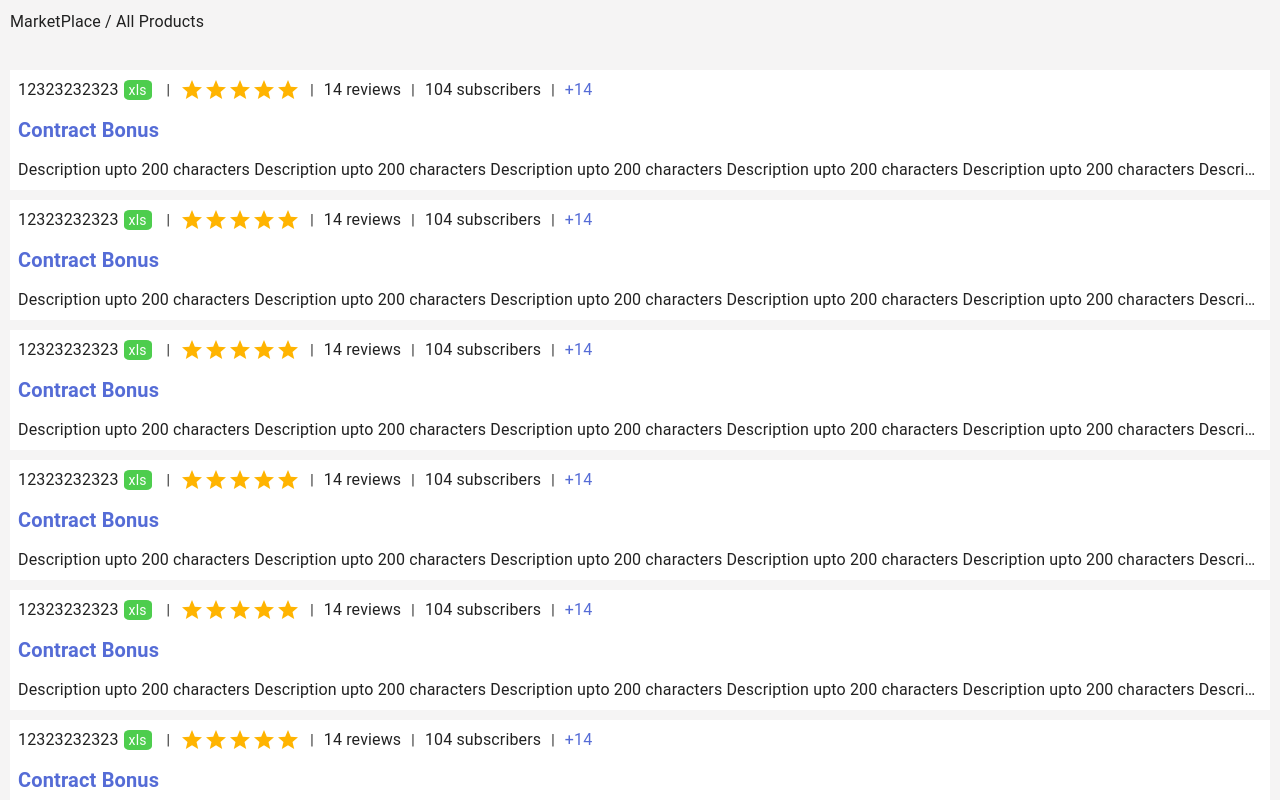
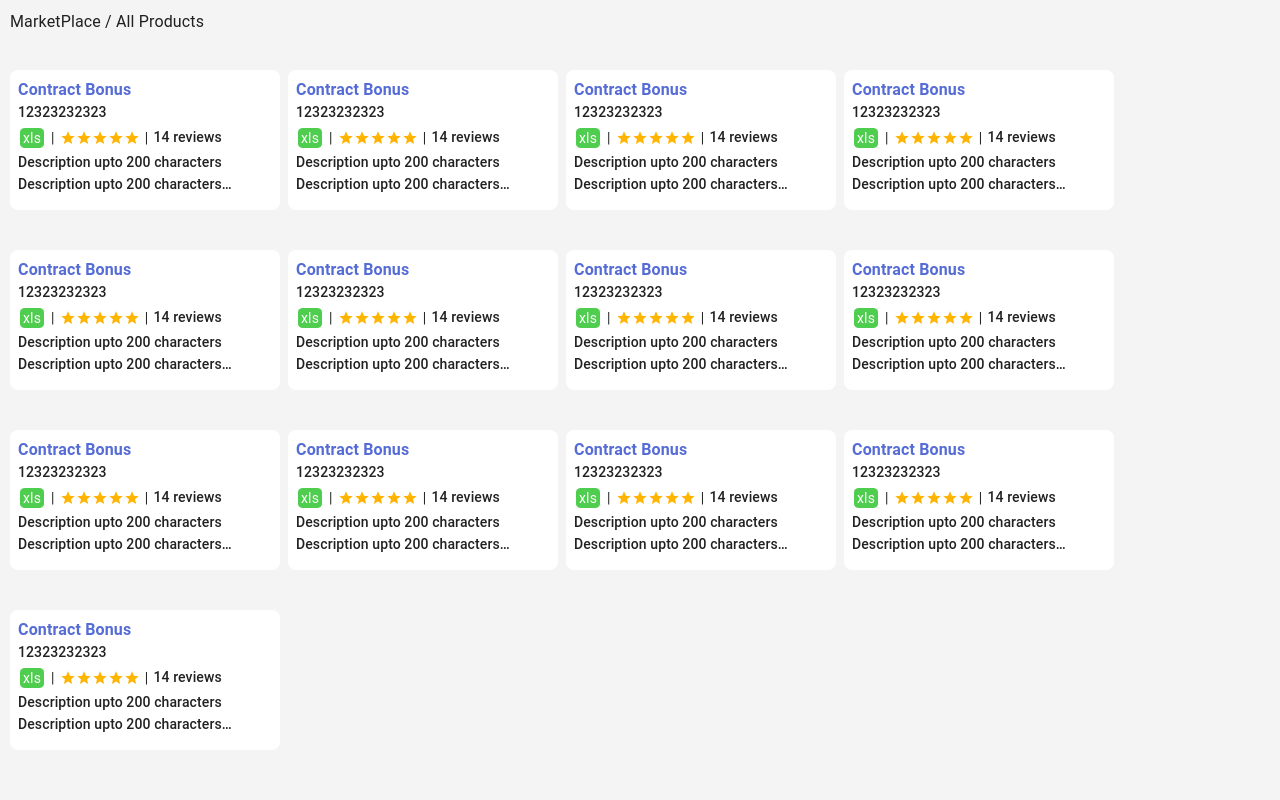
Before and after one commit to hsit18/marketplace-ui, a React (Create React App) app: page / in a window 1280 px wide. Built offline with nearby package versions, Linux system fonts and the light colour scheme.

Commit message:
product card added

```diff
--- a/src/ProductCard/index.js
+++ b/src/MarketPlace/ProductCard/index.js
@@ -1,45 +1,35 @@
 import React from 'react';
 import Typography from '@material-ui/core/Typography';
 import Rating from '@material-ui/lab/Rating';
+import '../index.css';
 
-const ProductList = () => {
+const ProductCard = () => {
     return (
         <div className="product-card">
-            <div className="product-card-subtitle">
-                <Typography variant="body1">
+            <div className="product-card-title">
+                <Typography variant="body1" component="h3" color="primary" style={{ fontWeight: 'bold' }}>
+                    Contract Bonus
+                </Typography>
+                <Typography variant="subtitle2">
                     12323232323
                 </Typography>
+            </div>
+            <div className="product-card-subtitle">
                 <span className="badge">xls</span>
                 <span className="pipe">|</span>
-                <Rating name="read-only" value={5} readOnly />
+                <Rating name="read-only" value={5} readOnly size="small" />
                 <span className="pipe">|</span>
-                <Typography variant="body1">
+                <Typography variant="subtitle2">
                     14 reviews
                 </Typography>
-                <span className="pipe">|</span>
-                <Typography variant="body1">
-                    104 subscribers
-                </Typography>
-                <span className="pipe">|</span>
-                <Typography variant="body1" color="primary">
-                    +14
-                </Typography>
             </div>
-            <div className="product-card-title">
-                <Typography variant="h6" component="h3" color="primary" style={{ fontWeight: 'bold' }}>
-                    Contract Bonus
-                </Typography>
-            </div>
-
             <div className="product-card-description">
-                <Typography variant="body1" component="h2" noWrap>
+                <Typography variant="subtitle2" component="p" paragraph>
                     Description upto 200 characters Description upto 200 characters Description upto 200 characters  Description upto 200 characters Description upto 200 characters Description upto 200 characters
-
-
                 </Typography>
             </div>
         </div>
     )
 }
 
-export default ProductList;
+export default ProductCard;
--- /dev/null
+++ b/src/MarketPlace/index.css
@@ -0,0 +1,65 @@
+
+.product-list {
+  flex: 1;
+  display: flex;
+  padding: 10px;
+  overflow: auto;
+  flex-wrap: wrap;
+}
+
+.product-card {
+  background-color: #fff;
+  margin-bottom: 10px;
+  display: flex;
+  flex-direction: column;
+  padding: 8px;
+  width: 31%;
+  margin: 0 8px 8px 0;
+  width: 270px;
+  margin: 0 8px 8px 0;
+  height: 140px;
+  border-radius: 8px;
+}
+
+.product-card-subtitle {
+  display: flex;
+  align-items: center;
+  margin: 3px 0;
+}
+
+.badge {
+  background-color: #4ecd4e;
+  color: #fff;
+  padding: 0px 3px;
+  border-radius: 20%;
+  margin: 0 2px;
+}
+
+.pipe {
+  margin: 0 2%;
+}
+
+.product-title {
+  display: flex;
+  justify-content: space-between;
+  height: 60px;
+  padding: 10px 0 10px 10px;
+}
+
+.MuiRating-root {
+  font-size: 1rem!important;
+}
+
+.product-card-description {
+  flex: 1;
+  display: -webkit-box;
+  -webkit-line-clamp: 2;
+  -webkit-box-orient: vertical;
+}
+
+.product-card-description p {
+  overflow: hidden;
+  display: -webkit-box;
+  -webkit-line-clamp: 2;
+  -webkit-box-orient: vertical;
+}
--- a/src/MarketPlace/index.js
+++ b/src/MarketPlace/index.js
@@ -1,8 +1,7 @@
 import React from 'react';
 import Typography from '@material-ui/core/Typography';
 
-import ProductFilter from '../ProductFilter';
-import ProductCard from '../ProductCard';
+import ProductCard from './ProductCard';
 
 const MarketPlace = () => {
     return (
--- a/src/index.css
+++ b/src/index.css
@@ -29,7 +29,7 @@ html, body, #root {
   width: 30%;
 }
 
-.product-list {
+/* .product-list {
   flex: 1;
   display: flex;
   flex-direction: column;
@@ -71,4 +71,4 @@ html, body, #root {
   justify-content: space-between;
   height: 60px;
   padding: 10px 0 10px 10px;
-}
+} */
```
